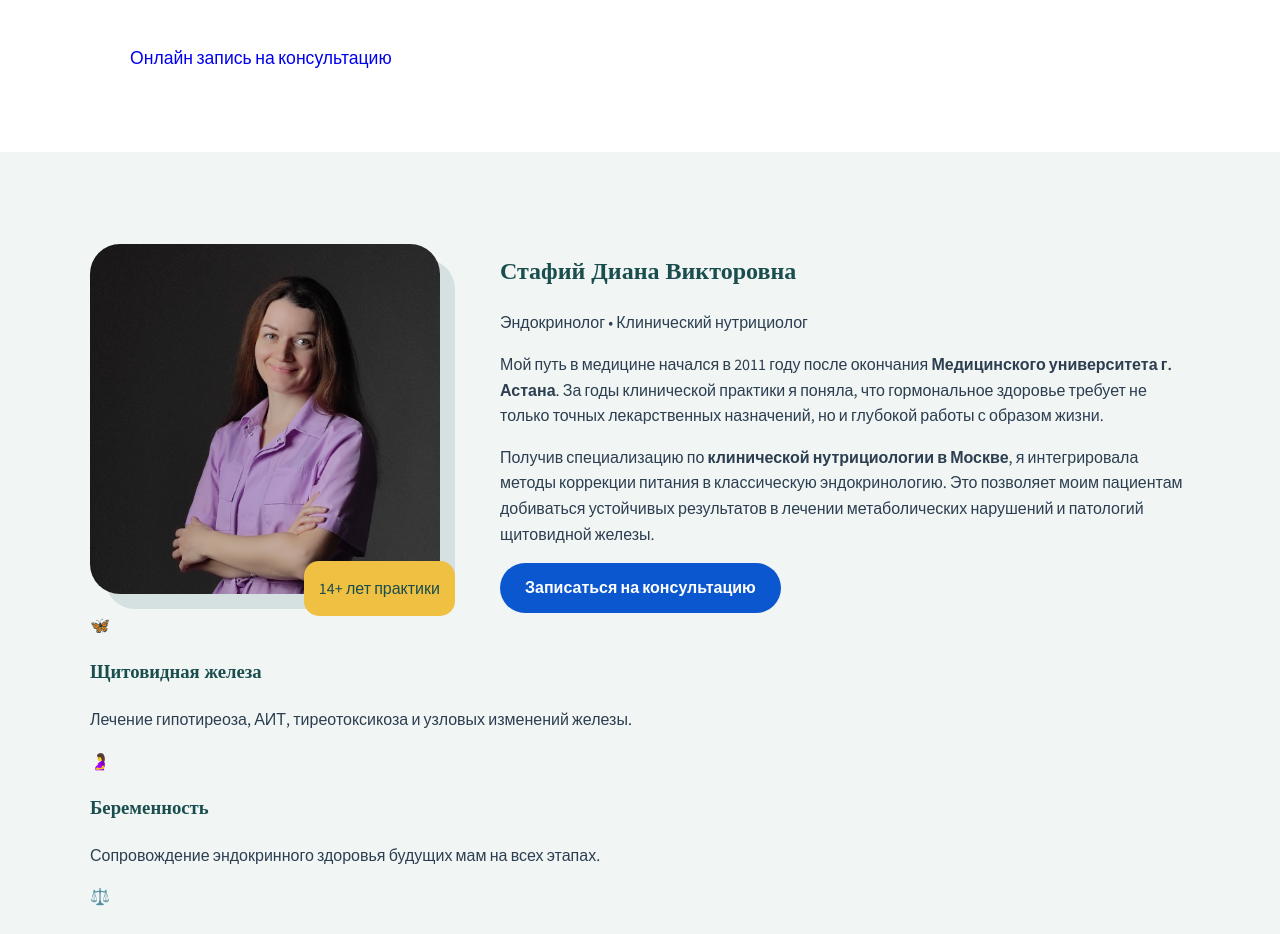
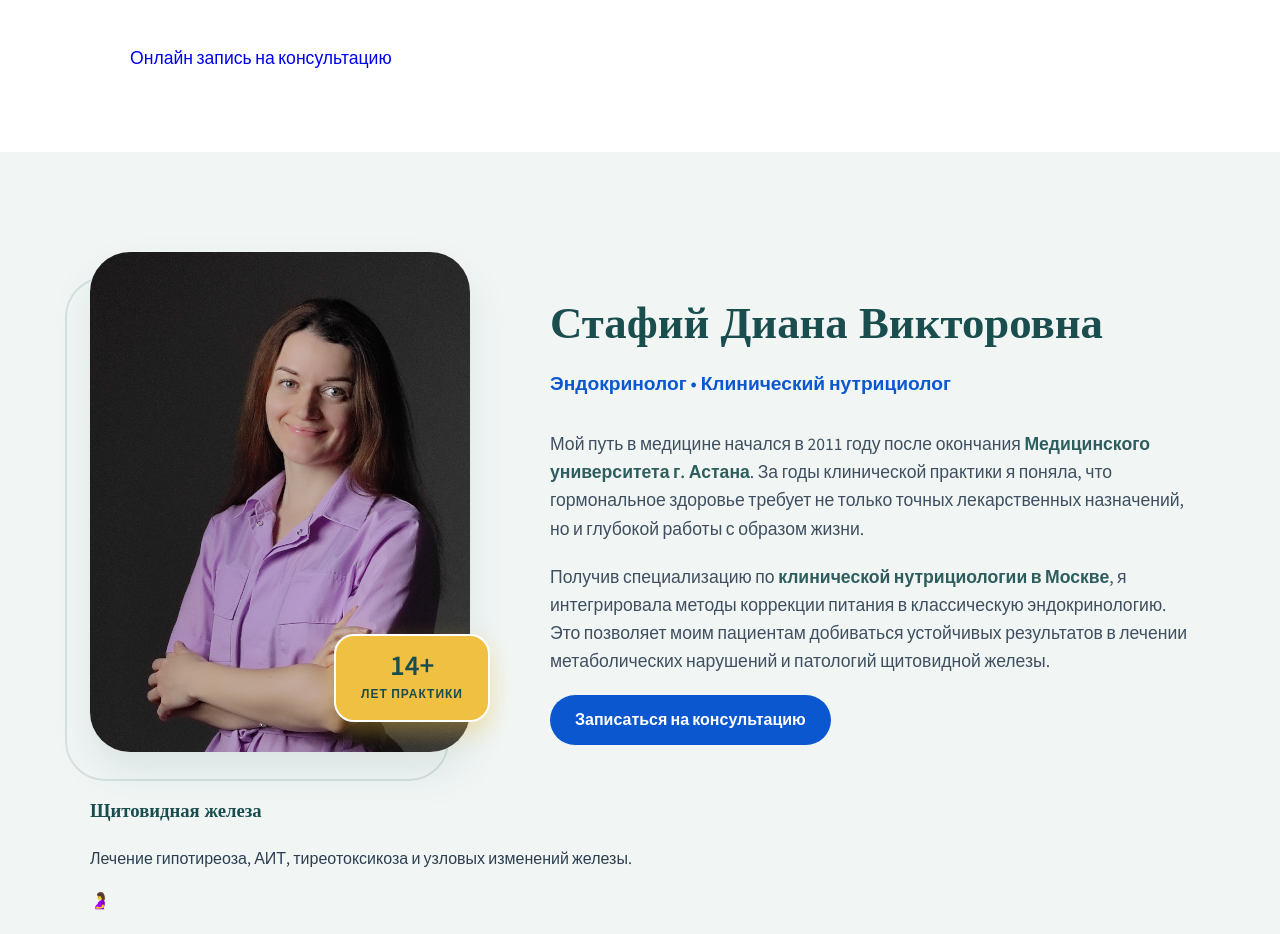
Before and after one commit to gosubv/doctorstafij, a Jekyll site: the page built from index.md, in a window 1280 px wide. Shown: the part 487-1421 px from the top of the page. Built offline with Jekyll 4.4.1, drawn with Linux system fonts in a browser that asks for light colours.

Commit message:
Update style.css

```diff
--- a/assets/css/style.css
+++ b/assets/css/style.css
@@ -162,3 +162,132 @@ h1, h2, h3, h4 {
     .footer-content { flex-direction: column; gap: 30px; text-align: center; }
     .nav-menu { display: none; } /* Здесь нужен скрипт для гамбургера */
 }
+
+/* --- СЕКЦИЯ О ВРАЧЕ --- */
+.about-section {
+    padding: 100px 0;
+    background-color: var(--white);
+    overflow: hidden;
+}
+
+.about-hero {
+    display: flex;
+    align-items: center;
+    gap: 80px; /* Больше пространства между фото и текстом */
+}
+
+/* Стилизация контейнера фото */
+.about-image {
+    position: relative;
+    flex: 0 0 380px;
+    z-index: 1;
+}
+
+/* Декоративный элемент за фото */
+.about-image::before {
+    content: '';
+    position: absolute;
+    width: 100%;
+    height: 100%;
+    background-color: var(--pastel-green-bg);
+    border: 2px solid var(--pastel-green-border);
+    border-radius: 40px;
+    top: 25px;
+    left: -25px;
+    z-index: -1;
+}
+
+.doctor-img {
+    width: 100%;
+    height: 500px;
+    object-fit: cover;
+    border-radius: 40px;
+    box-shadow: 0 20px 40px rgba(26, 77, 77, 0.1);
+    display: block;
+}
+
+/* Бейдж со стажем */
+.experience-badge {
+    position: absolute;
+    bottom: 30px;
+    right: -20px;
+    background: var(--accent-gold);
+    color: var(--primary-green);
+    padding: 15px 25px;
+    border-radius: 20px;
+    text-align: center;
+    box-shadow: 0 10px 25px rgba(239, 192, 66, 0.4);
+    border: 2px solid var(--white);
+}
+
+.experience-badge .years {
+    display: block;
+    font-size: 1.8rem;
+    font-weight: 800;
+    line-height: 1;
+}
+
+.experience-badge .exp-text {
+    font-size: 0.75rem;
+    font-weight: 700;
+    text-transform: uppercase;
+    letter-spacing: 1px;
+}
+
+/* Текстовый контент */
+.about-content {
+    flex: 1;
+}
+
+.about-content h2 {
+    font-size: 2.8rem;
+    margin-bottom: 10px;
+    line-height: 1.2;
+}
+
+.about-content .subtitle {
+    font-size: 1.2rem;
+    color: var(--accent-blue);
+    font-weight: 600;
+    margin-bottom: 30px;
+    display: block;
+}
+
+.bio-text p {
+    font-size: 1.1rem;
+    color: var(--text-dark);
+    margin-bottom: 20px;
+    opacity: 0.9;
+}
+
+.bio-text strong {
+    color: var(--primary-green);
+}
+
+/* Адаптивность для мобильных */
+@media (max-width: 992px) {
+    .about-hero {
+        flex-direction: column;
+        gap: 60px;
+        text-align: center;
+    }
+
+    .about-image {
+        flex: 0 0 auto;
+        width: 100%;
+        max-width: 320px;
+    }
+
+    .about-image::before {
+        left: 15px; /* Смещаем декор для центровки */
+    }
+
+    .experience-badge {
+        right: 10px;
+        bottom: 10px;
+    }
+
+    .about-content h2 {
+        font-size: 2.2rem;
+    }
+}
```
